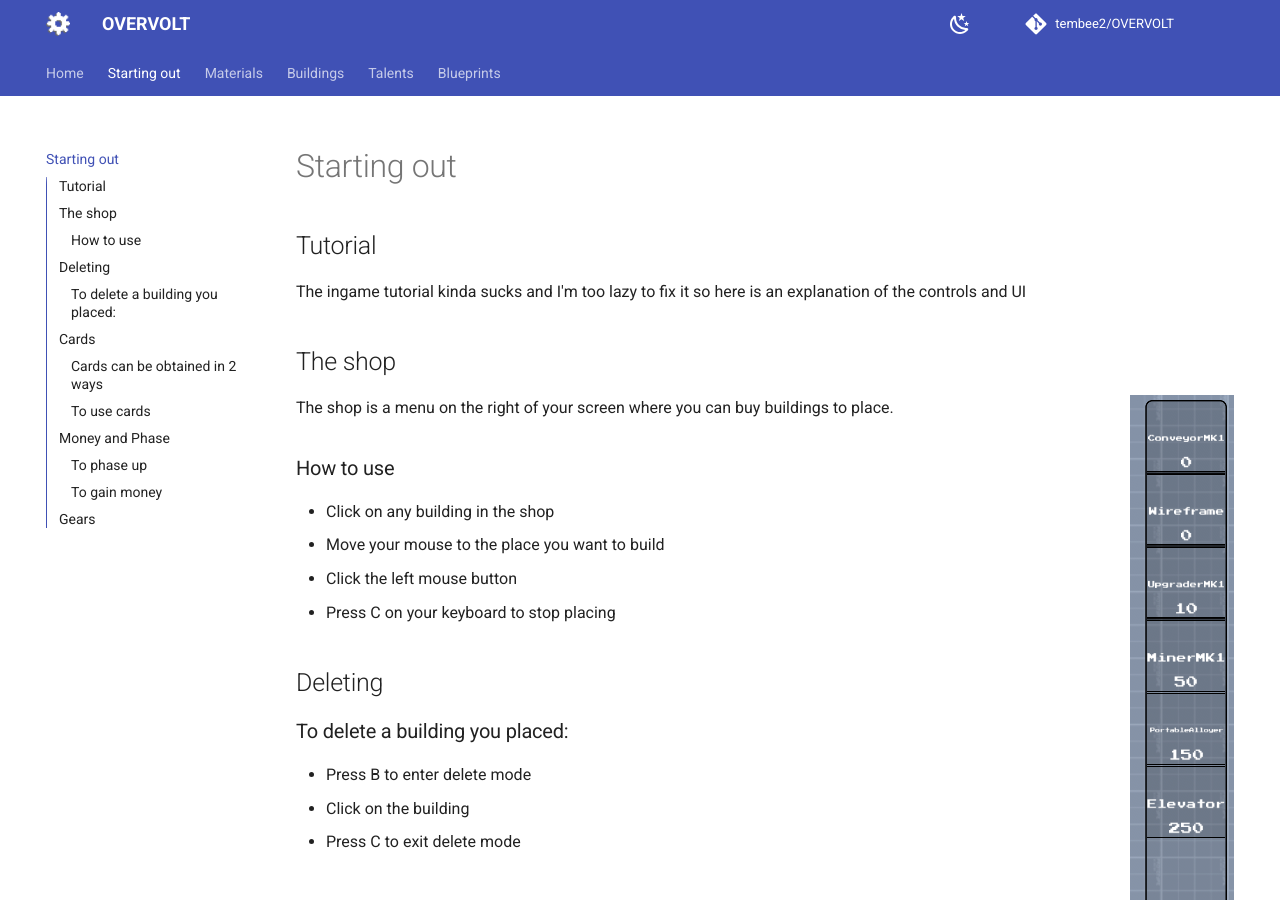
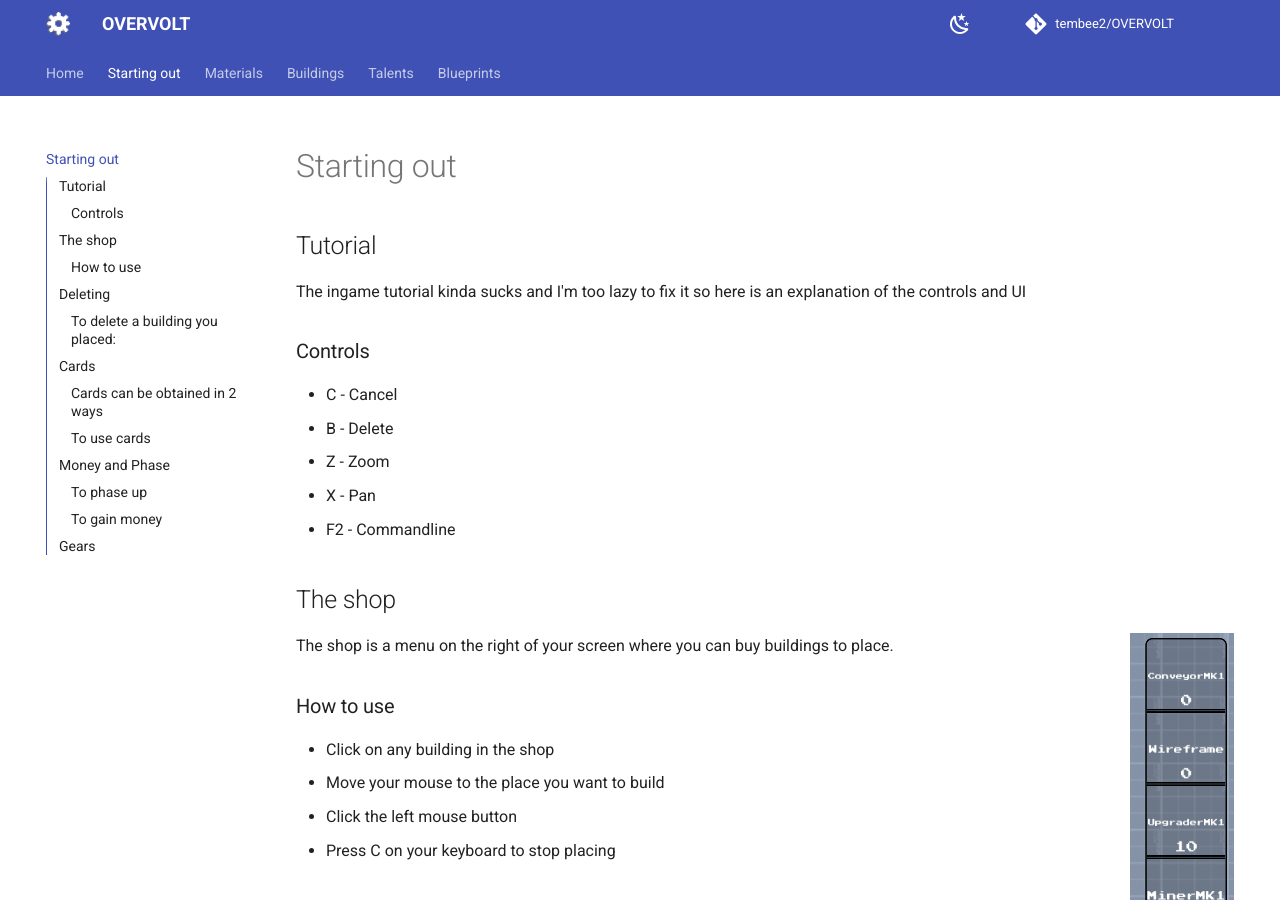
Before and after one commit to tembee2/OVERVOLT, an MkDocs documentation site: the page built from docs/starting-out.md, in a window 1280 px wide and 900 px high. Built offline with MkDocs 1.6.1 and Material for MkDocs 9.7.7, drawn with Linux system fonts in a browser that asks for light colours; comment, search, counter and statistics services are not loaded.

Commit message:
Added keybinds to the starting out page

```diff
--- a/docs/starting-out.md
+++ b/docs/starting-out.md
@@ -1,5 +1,12 @@
 ## Tutorial
 The ingame tutorial kinda sucks and I'm too lazy to fix it so here is an explanation of the controls and UI
+
+### Controls
+* C - Cancel
+* B - Delete
+* Z - Zoom
+* X - Pan
+* F2 - Commandline
 
 ## The shop
 <img src="https://raw.githubusercontent.com/tembee2/OVERVOLT/refs/heads/master/docs/assets/Shop.png" style="float:right"/>
```
